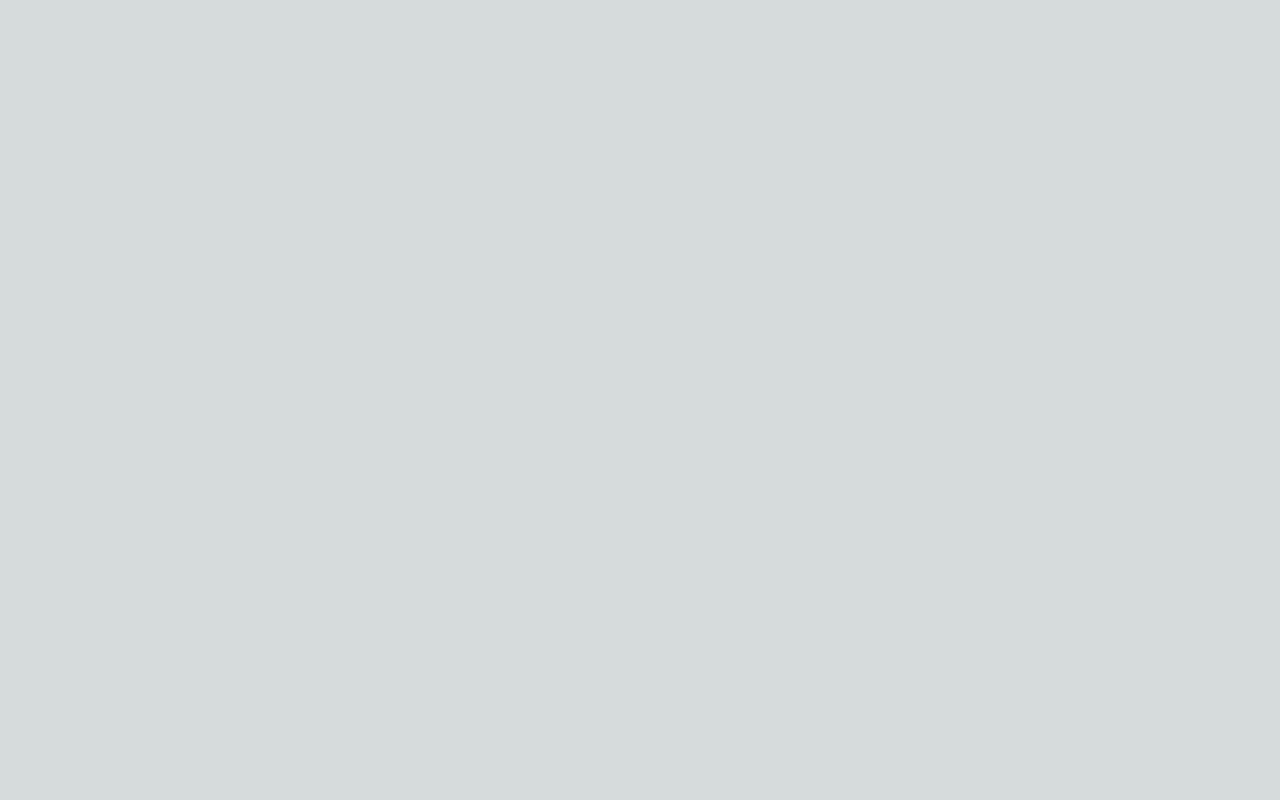
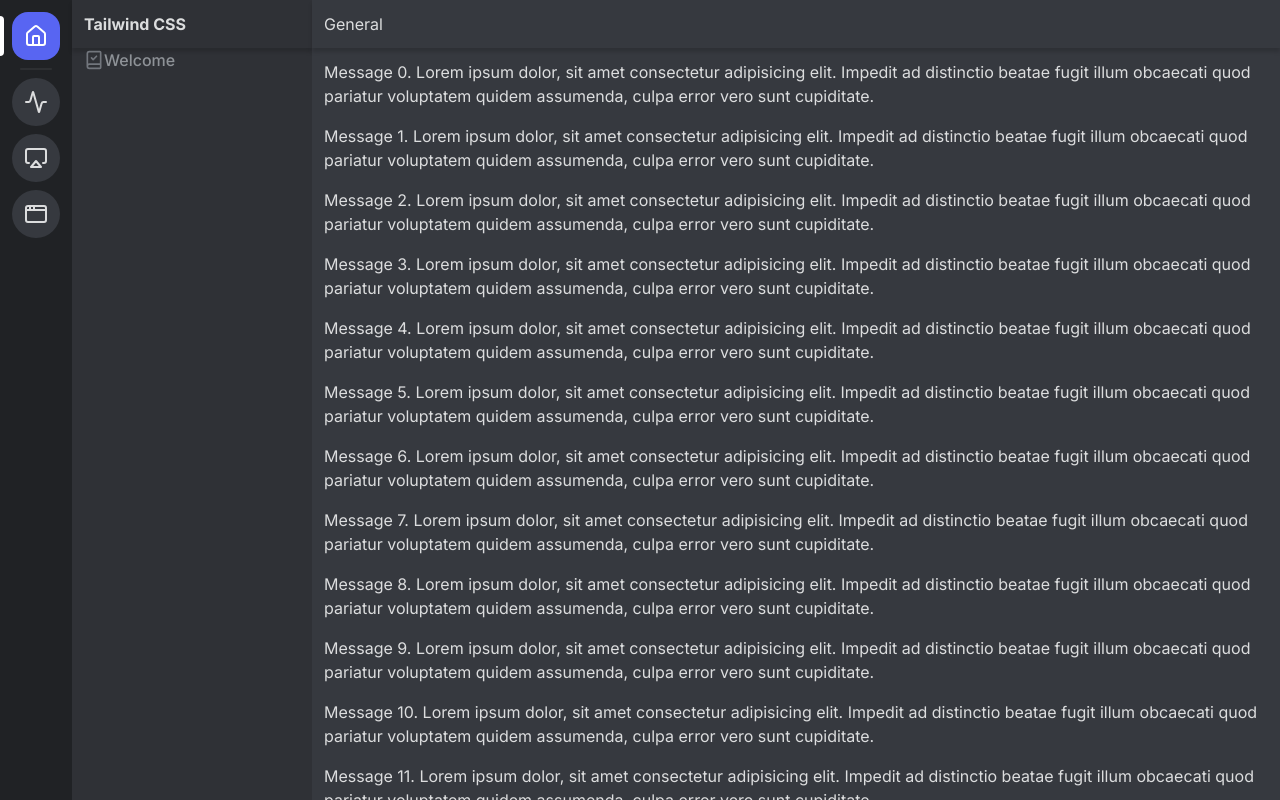
Before and after one commit to markuslk/discord-ui-clone, a Next.js app: page / in a window 1280 px wide. Built offline with nearby package versions, Linux system fonts and the light colour scheme.

Commit message:
create default layout and page

```diff
--- a/src/app/layout.tsx
+++ b/src/app/layout.tsx
@@ -1,22 +1,47 @@
-import type { Metadata } from "next";
+"use client";
 import { Inter } from "next/font/google";
 import "./globals.css";
+import { Activity, Airplay, AppWindow, Home } from "lucide-react";
+import NavLink from "./components/NavLink";
+import { useParams } from "next/navigation";
 
 const inter = Inter({ subsets: ["latin"] });
 
-export const metadata: Metadata = {
-  title: "Create Next App",
-  description: "Generated by create next app",
-};
+let servers = [
+  { id: "1", icon: Activity },
+  { id: "2", icon: Airplay },
+  { id: "3", icon: AppWindow },
+];
 
 export default function RootLayout({
   children,
 }: Readonly<{
   children: React.ReactNode;
 }>) {
+  const { serverId } = useParams();
+
   return (
     <html lang="en">
-      <body className={inter.className}>{children}</body>
+      <body className={inter.className}>
+        <main className="flex h-screen text-gray-100">
+          <div className="space-y-2 bg-gray-900 p-3">
+            <NavLink href="/">
+              <Home />
+            </NavLink>
+            <hr className="mx-2 rounded border-t-2 border-t-white/[.06]" />
+            {servers.map((server) => (
+              <NavLink
+                key={server.id}
+                active={+serverId === +server.id}
+                href={`/servers/${server.id}/channels/1`}
+              >
+                <server.icon />
+              </NavLink>
+            ))}
+          </div>
+          {children}
+        </main>
+      </body>
     </html>
   );
 }
--- a/src/app/page.tsx
+++ b/src/app/page.tsx
@@ -1,3 +1,38 @@
-export default function Home() {
-  return <div></div>;
+import { BookCheck } from "lucide-react";
+
+export default function Page() {
+  return (
+    <>
+      {/* {[...Array(40)].map((_, i) => (
+					<div className="bg-white text-gray-800 size-12 rounded-full flex items-center justify-center">
+						{i}
+					</div>
+				))} */}
+
+      <div className="flex w-60 flex-col bg-gray-800">
+        <div className="flex h-12 items-center px-3 font-bold shadow-md">
+          Tailwind CSS
+        </div>
+        <div className="flex-1 overflow-y-auto font-medium text-gray-300">
+          <div className="flex items-center px-3 text-gray-300">
+            <BookCheck className="size-5 text-gray-400" />
+            Welcome
+          </div>
+        </div>
+      </div>
+      <div className="flex flex-1 flex-col bg-gray-700">
+        <div className="flex h-12 items-center px-3 shadow-md">General</div>
+        <div className="flex-1 space-y-4 overflow-y-auto p-3">
+          {[...Array(40)].map((_, i) => (
+            <p key={i}>
+              Message {i}. Lorem ipsum dolor, sit amet consectetur adipisicing
+              elit. Impedit ad distinctio beatae fugit illum obcaecati quod
+              pariatur voluptatem quidem assumenda, culpa error vero sunt
+              cupiditate.
+            </p>
+          ))}
+        </div>
+      </div>
+    </>
+  );
 }
```
